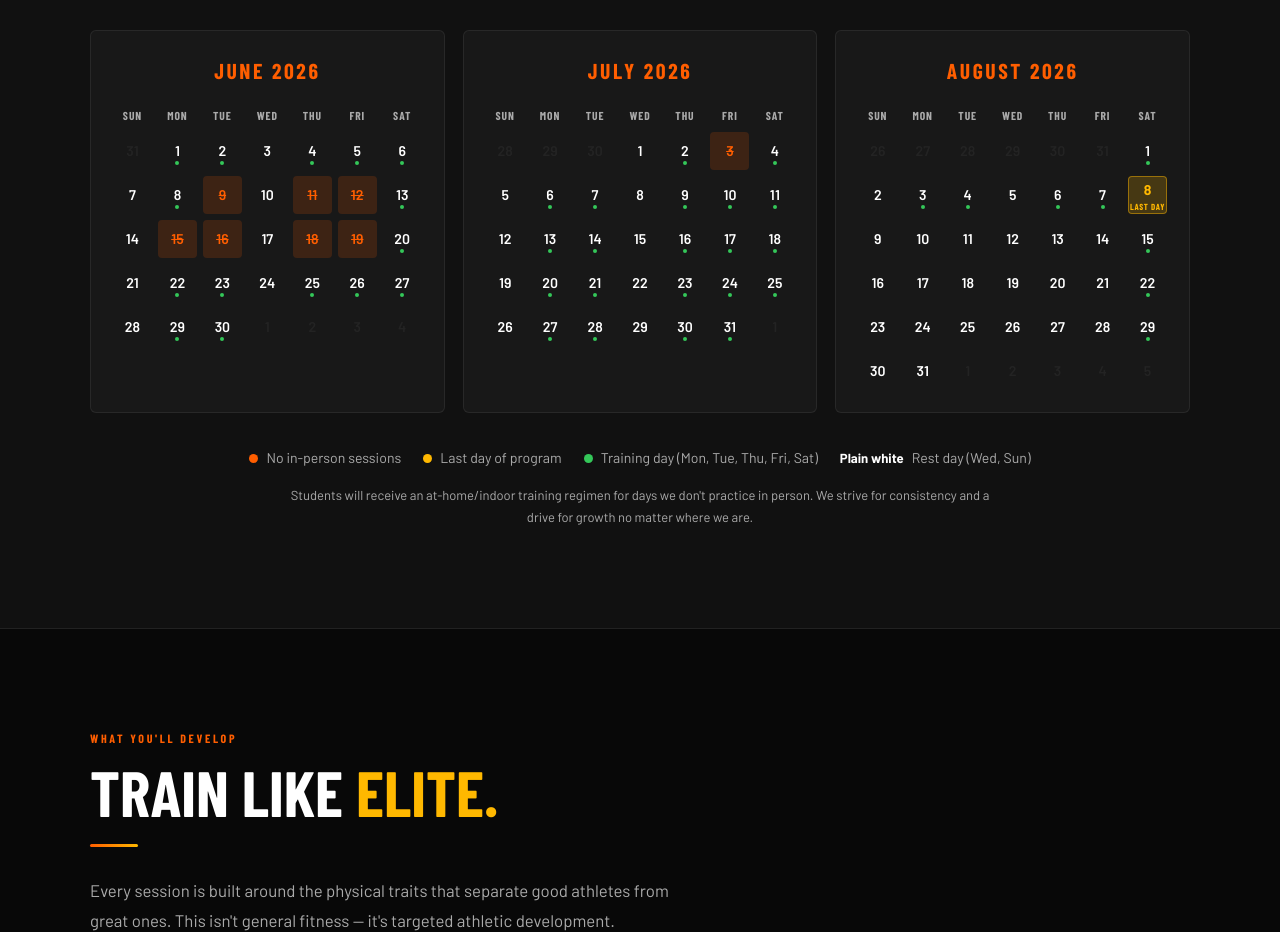
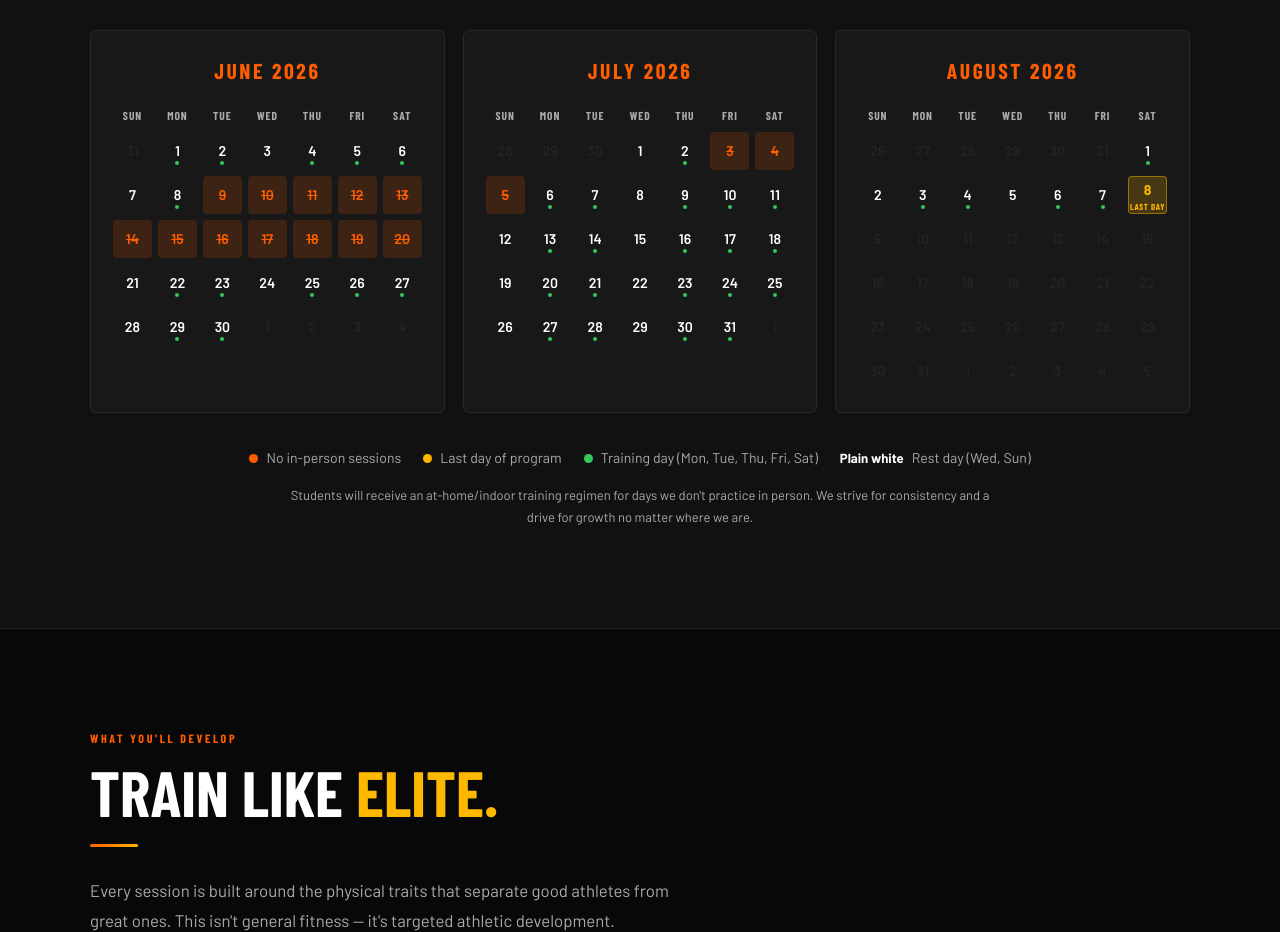
Before and after one commit to K-powPanda/EkpoSpeed, a website: page index.html in a window 1280 px wide. Shown: the part 2420-3352 px from the top of the page. Drawn offline with nearby package versions, Linux system fonts and the light colour scheme; no server answers; a web font is replaced by a local one.

Commit message:
Fix calendar: restore orange dates, blank out post-Aug-8 dates

```diff
--- a/index.html
+++ b/index.html
@@ -1417,17 +1417,17 @@
             <div class="calendar-day">7</div>
             <div class="calendar-day training">8</div>
             <div class="calendar-day no-session">9</div>
-            <div class="calendar-day">10</div>
+            <div class="calendar-day no-session">10</div>
             <div class="calendar-day no-session">11</div>
             <div class="calendar-day no-session">12</div>
-            <div class="calendar-day training">13</div>
-            <div class="calendar-day">14</div>
+            <div class="calendar-day no-session">13</div>
+            <div class="calendar-day no-session">14</div>
             <div class="calendar-day no-session">15</div>
             <div class="calendar-day no-session">16</div>
-            <div class="calendar-day">17</div>
+            <div class="calendar-day no-session">17</div>
             <div class="calendar-day no-session">18</div>
             <div class="calendar-day no-session">19</div>
-            <div class="calendar-day training">20</div>
+            <div class="calendar-day no-session">20</div>
             <div class="calendar-day">21</div>
             <div class="calendar-day training">22</div>
             <div class="calendar-day training">23</div>
@@ -1457,8 +1457,8 @@
             <div class="calendar-day">1</div>
             <div class="calendar-day training">2</div>
             <div class="calendar-day no-session">3</div>
-            <div class="calendar-day training">4</div>
-            <div class="calendar-day">5</div>
+            <div class="calendar-day no-session">4</div>
+            <div class="calendar-day no-session">5</div>
             <div class="calendar-day training">6</div>
             <div class="calendar-day training">7</div>
             <div class="calendar-day">8</div>
@@ -1509,29 +1509,29 @@
             <div class="calendar-day training">6</div>
             <div class="calendar-day training">7</div>
             <div class="calendar-day last-day"><span>8</span><span class="last-day-label">Last Day</span></div>
-            <div class="calendar-day">9</div>
-            <div class="calendar-day">10</div>
-            <div class="calendar-day">11</div>
-            <div class="calendar-day">12</div>
-            <div class="calendar-day">13</div>
-            <div class="calendar-day">14</div>
-            <div class="calendar-day training">15</div>
-            <div class="calendar-day">16</div>
-            <div class="calendar-day">17</div>
-            <div class="calendar-day">18</div>
-            <div class="calendar-day">19</div>
-            <div class="calendar-day">20</div>
-            <div class="calendar-day">21</div>
-            <div class="calendar-day training">22</div>
-            <div class="calendar-day">23</div>
-            <div class="calendar-day">24</div>
-            <div class="calendar-day">25</div>
-            <div class="calendar-day">26</div>
-            <div class="calendar-day">27</div>
-            <div class="calendar-day">28</div>
-            <div class="calendar-day training">29</div>
-            <div class="calendar-day">30</div>
-            <div class="calendar-day">31</div>
+            <div class="calendar-day muted">9</div>
+            <div class="calendar-day muted">10</div>
+            <div class="calendar-day muted">11</div>
+            <div class="calendar-day muted">12</div>
+            <div class="calendar-day muted">13</div>
+            <div class="calendar-day muted">14</div>
+            <div class="calendar-day muted">15</div>
+            <div class="calendar-day muted">16</div>
+            <div class="calendar-day muted">17</div>
+            <div class="calendar-day muted">18</div>
+            <div class="calendar-day muted">19</div>
+            <div class="calendar-day muted">20</div>
+            <div class="calendar-day muted">21</div>
+            <div class="calendar-day muted">22</div>
+            <div class="calendar-day muted">23</div>
+            <div class="calendar-day muted">24</div>
+            <div class="calendar-day muted">25</div>
+            <div class="calendar-day muted">26</div>
+            <div class="calendar-day muted">27</div>
+            <div class="calendar-day muted">28</div>
+            <div class="calendar-day muted">29</div>
+            <div class="calendar-day muted">30</div>
+            <div class="calendar-day muted">31</div>
             <div class="calendar-day muted">1</div>
             <div class="calendar-day muted">2</div>
             <div class="calendar-day muted">3</div>
```
